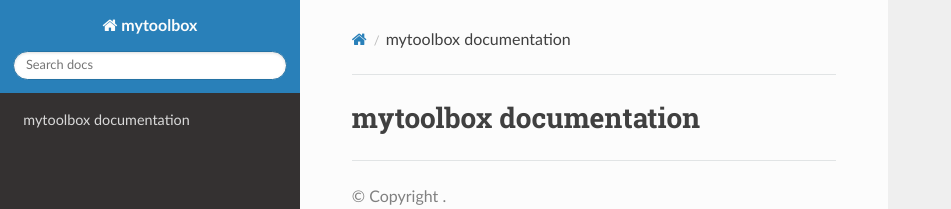
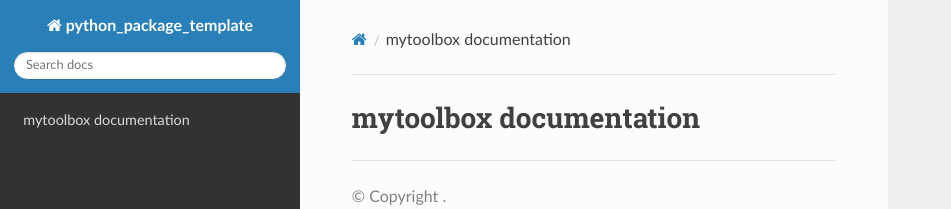
Before and after one commit to umrosbrian/python_package_template, a Sphinx documentation site: the page built from docs/index.rst, in a window 1280 px wide. Shown: the top 209 px of the page, without its empty margins (0-951 px from the left). Built offline with Sphinx 7.4.7 and the Read the Docs theme 3.1.0, drawn with Linux system fonts in a browser that asks for light colours; pages that are not in the unit, such as notebooks, are missing from menus.

Commit message:
renamed project to current repo name

```diff
--- a/docs/conf.py
+++ b/docs/conf.py
@@ -18,7 +18,7 @@ print(f"package_path: {package_path}")
 
 # -- Project information -----------------------------------------------------
 
-project = 'mytoolbox'
+project = 'python_package_template'
 author = ''
 
 # The full version, including alpha/beta/rc tags
```
